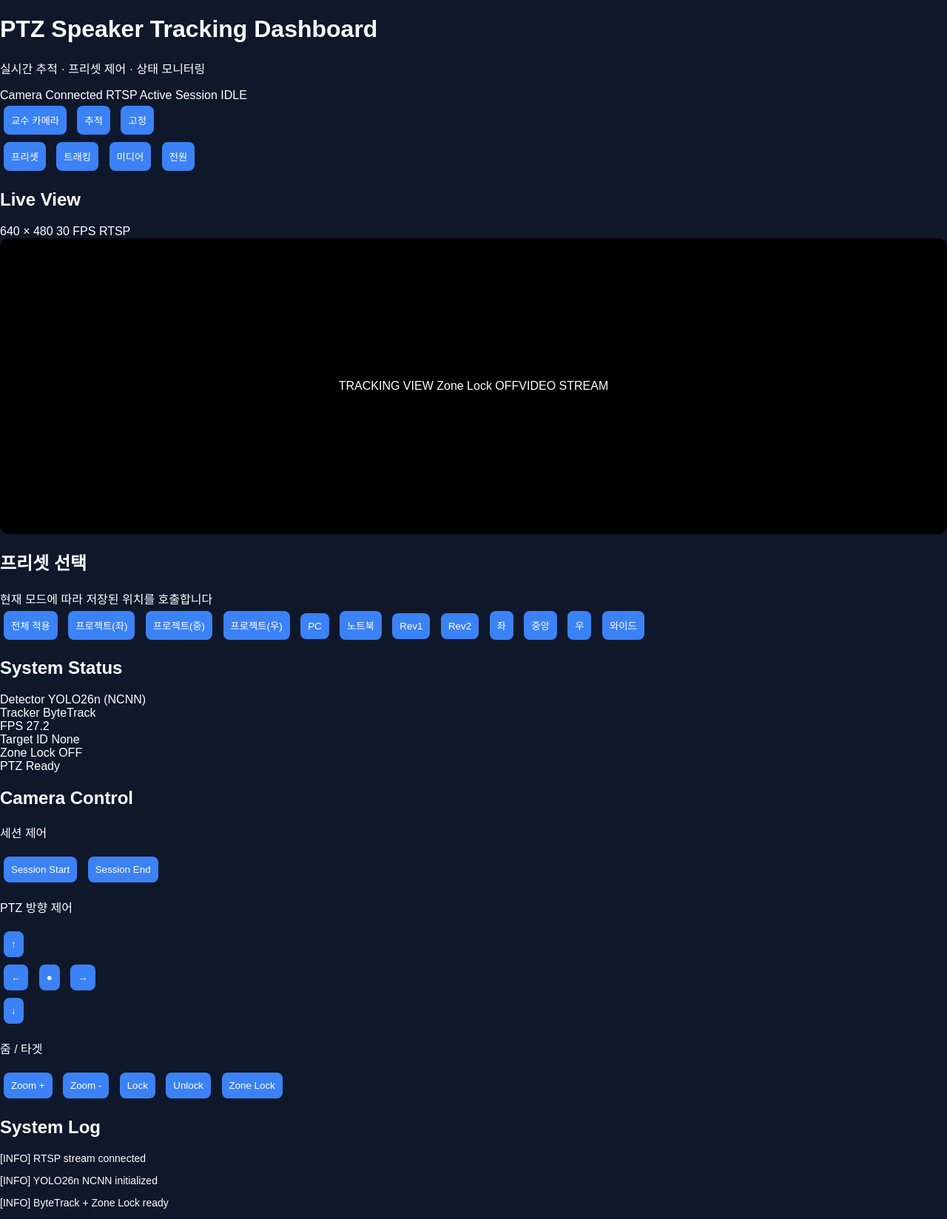
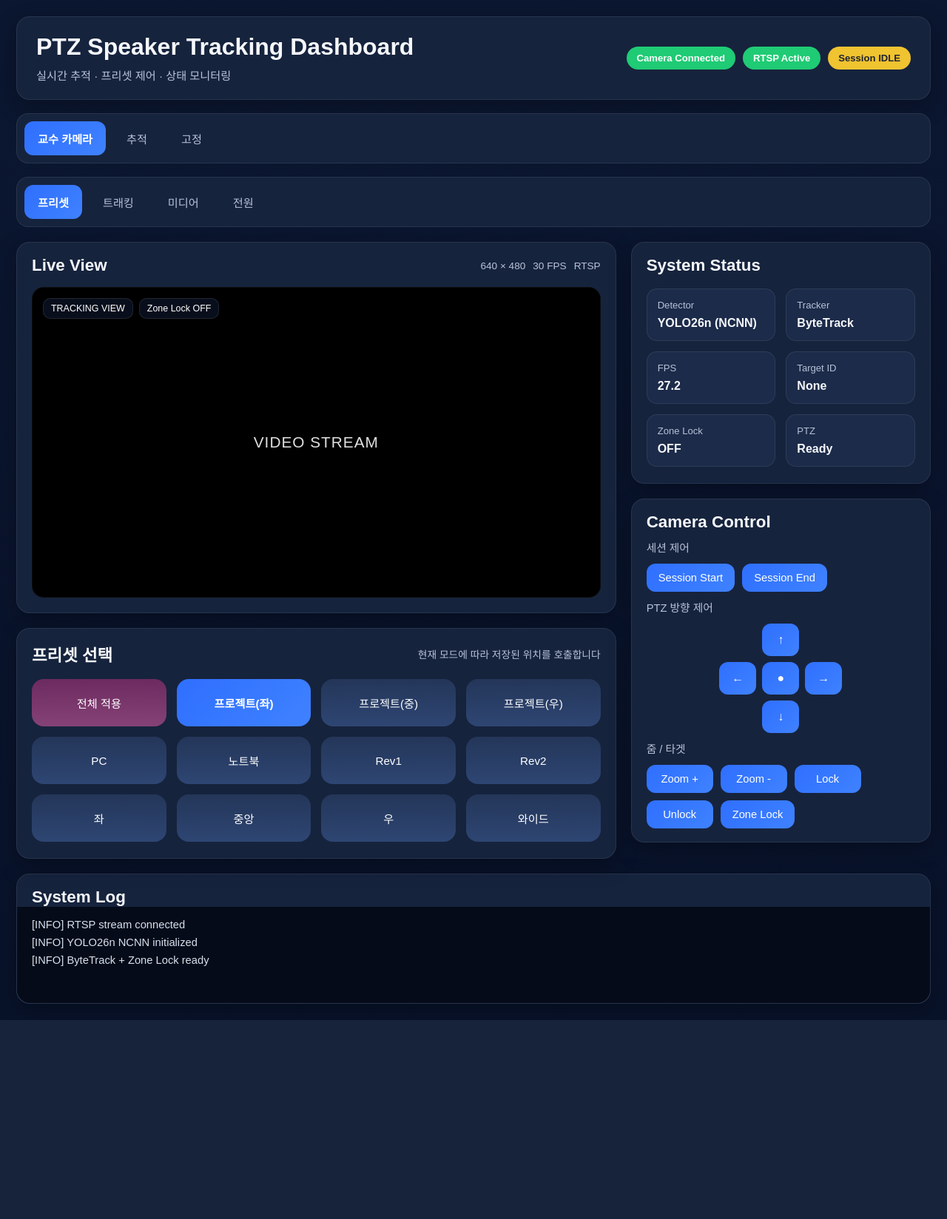
Before and after one commit to jaehyeon-s/PTZ_Speaker_Tracking, a FastAPI app: page / in a window 1280 px wide. Shown: the whole page at 74% size. After the commit the page ends 1379 px from the top, so only its background shows below. Run offline with FastAPI, Linux system fonts and the light colour scheme.

Commit message:
웹 대시보드 스타일

```diff
--- a/src/api/dashboard/static/css/style.css
+++ b/src/api/dashboard/static/css/style.css
@@ -1,97 +1,370 @@
+:root {
+    --bg-main: #081229;
+    --bg-panel: #16233d;
+    --bg-panel-2: #1c2b49;
+    --bg-dark: #050b18;
+    --line: rgba(255, 255, 255, 0.08);
+    --text-main: #f5f7fb;
+    --text-sub: #b8c2d9;
+    --accent: #2f6fff;
+    --accent-2: #3f82ff;
+    --success: #1fcb74;
+    --warning: #f0c330;
+    --danger: #ff5a6a;
+    --shadow: 0 10px 30px rgba(0, 0, 0, 0.25);
+    --radius: 18px;
+}
+
+* {
+    box-sizing: border-box;
+}
+
 body {
     margin: 0;
     font-family: Arial, sans-serif;
-    background-color: #0f172a;
+    background: linear-gradient(180deg, #0b1630 0%, #081229 100%);
+    color: var(--text-main);
+}
+
+.app-shell {
+    width: 100%;
+    min-height: 100vh;
+    padding: 22px;
+}
+
+.top-header {
+    display: flex;
+    justify-content: space-between;
+    align-items: center;
+    gap: 16px;
+    background: var(--bg-panel);
+    border: 1px solid var(--line);
+    border-radius: var(--radius);
+    padding: 22px 26px;
+    box-shadow: var(--shadow);
+}
+
+.title-area h1 {
+    margin: 0;
+    font-size: 2rem;
+}
+
+.title-area p {
+    margin: 8px 0 0;
+    color: var(--text-sub);
+    font-size: 0.95rem;
+}
+
+.header-status {
+    display: flex;
+    gap: 10px;
+    flex-wrap: wrap;
+}
+
+.badge {
+    display: inline-flex;
+    align-items: center;
+    justify-content: center;
+    padding: 8px 14px;
+    border-radius: 999px;
+    font-size: 0.82rem;
+    font-weight: 700;
     color: white;
 }
 
-/* 헤더 */
-.header {
+.badge.success {
+    background: var(--success);
+}
+
+.badge.warning {
+    background: var(--warning);
+    color: #1f2430;
+}
+
+.mode-bar,
+.sub-tab-bar {
+    display: flex;
+    gap: 10px;
+    margin-top: 18px;
+    background: var(--bg-panel);
+    border: 1px solid var(--line);
+    border-radius: 16px;
+    padding: 10px;
+}
+
+.mode-btn,
+.sub-tab {
+    border: none;
+    background: transparent;
+    color: var(--text-sub);
+    padding: 12px 18px;
+    border-radius: 12px;
+    font-size: 0.95rem;
+    cursor: pointer;
+    transition: 0.2s ease;
+}
+
+.mode-btn:hover,
+.sub-tab:hover {
+    background: rgba(255, 255, 255, 0.06);
+    color: var(--text-main);
+}
+
+.mode-btn.active,
+.sub-tab.active {
+    background: linear-gradient(135deg, var(--accent) 0%, var(--accent-2) 100%);
+    color: white;
+    font-weight: 700;
+}
+
+.dashboard-grid {
+    display: grid;
+    grid-template-columns: 1.9fr 0.95fr;
+    gap: 20px;
+    margin-top: 20px;
+}
+
+.left-panel,
+.right-panel {
+    display: flex;
+    flex-direction: column;
+    gap: 20px;
+}
+
+.video-card,
+.preset-card,
+.status-card,
+.control-card,
+.log-card {
+    background: var(--bg-panel);
+    border: 1px solid var(--line);
+    border-radius: var(--radius);
+    box-shadow: var(--shadow);
+}
+
+.card-header {
     display: flex;
     justify-content: space-between;
     align-items: center;
-    padding: 15px 30px;
-    background: #1e293b;
+    gap: 10px;
+    padding: 18px 20px 0;
 }
 
-.status-bar .badge {
-    padding: 6px 12px;
-    margin-left: 10px;
-    border-radius: 8px;
-    font-size: 12px;
+.card-header h2 {
+    margin: 0;
+    font-size: 1.4rem;
 }
 
-.green { background: #22c55e; }
-.yellow { background: #facc15; }
-
-/* 메인 */
-.main {
-    display: flex;
-    padding: 20px;
+.muted-text {
+    color: var(--text-sub);
+    font-size: 0.86rem;
 }
 
-/* 영상 */
-.video-section {
-    flex: 2;
+.video-meta {
+    display: flex;
+    gap: 10px;
+    flex-wrap: wrap;
+    color: var(--text-sub);
+    font-size: 0.85rem;
 }
 
 .video-box {
-    height: 400px;
-    background: black;
+    position: relative;
+    margin: 16px 20px 20px;
+    height: 420px;
+    border-radius: 16px;
+    overflow: hidden;
+    background: #000;
+    border: 1px solid rgba(255, 255, 255, 0.05);
+}
+
+.video-placeholder {
+    width: 100%;
+    height: 100%;
     display: flex;
     align-items: center;
     justify-content: center;
-    border-radius: 12px;
+    font-size: 1.3rem;
+    letter-spacing: 1px;
+    color: rgba(255, 255, 255, 0.88);
 }
 
-/* 오른쪽 */
-.side-panel {
-    flex: 1;
-    margin-left: 20px;
+.video-overlay {
+    position: absolute;
+    top: 14px;
+    left: 14px;
+    z-index: 2;
+    display: flex;
+    gap: 8px;
+    flex-wrap: wrap;
 }
 
-/* 카드 */
-.card {
-    background: #1e293b;
-    padding: 20px;
-    border-radius: 12px;
-    margin-bottom: 20px;
+.overlay-tag {
+    background: rgba(10, 18, 35, 0.8);
+    border: 1px solid rgba(255, 255, 255, 0.1);
+    color: white;
+    padding: 6px 10px;
+    border-radius: 10px;
+    font-size: 0.78rem;
 }
 
-/* 버튼 */
+.preset-grid {
+    display: grid;
+    grid-template-columns: repeat(4, 1fr);
+    gap: 14px;
+    padding: 18px 20px 22px;
+}
+
+.preset-btn {
+    min-height: 64px;
+    border: none;
+    border-radius: 16px;
+    background: linear-gradient(180deg, #243659 0%, #2e4673 100%);
+    color: white;
+    font-size: 0.95rem;
+    cursor: pointer;
+    transition: transform 0.15s ease, background 0.2s ease;
+}
+
+.preset-btn:hover {
+    transform: translateY(-2px);
+    background: linear-gradient(180deg, #2d4575 0%, #3c5f9b 100%);
+}
+
+.preset-btn.primary {
+    background: linear-gradient(180deg, #6c2b60 0%, #854276 100%);
+}
+
+.preset-btn.active {
+    background: linear-gradient(135deg, var(--accent) 0%, var(--accent-2) 100%);
+    font-weight: 700;
+}
+
+.status-grid {
+    display: grid;
+    grid-template-columns: repeat(2, 1fr);
+    gap: 14px;
+    padding: 18px 20px 22px;
+}
+
+.mini-status {
+    background: var(--bg-panel-2);
+    border: 1px solid var(--line);
+    border-radius: 14px;
+    padding: 14px;
+    display: flex;
+    flex-direction: column;
+    gap: 8px;
+}
+
+.mini-status .label {
+    color: var(--text-sub);
+    font-size: 0.82rem;
+}
+
+.mini-status .value {
+    font-size: 1rem;
+    font-weight: 700;
+}
+
+.control-card {
+    padding-bottom: 18px;
+}
+
+.control-group {
+    padding: 10px 20px 0;
+}
+
+.group-title {
+    margin: 0 0 12px;
+    color: var(--text-sub);
+    font-size: 0.92rem;
+}
+
+.btn-row {
+    display: flex;
+    gap: 10px;
+    flex-wrap: wrap;
+}
+
+.btn-row.multi button {
+    min-width: 90px;
+}
+
 button {
-    margin: 5px;
-    padding: 10px;
     border: none;
-    border-radius: 8px;
-    background: #3b82f6;
+    border-radius: 12px;
+    background: linear-gradient(135deg, var(--accent) 0%, var(--accent-2) 100%);
     color: white;
+    padding: 11px 16px;
+    font-size: 0.92rem;
     cursor: pointer;
+    transition: transform 0.15s ease, opacity 0.15s ease;
 }
 
 button:hover {
-    background: #2563eb;
+    transform: translateY(-1px);
+    opacity: 0.95;
 }
 
-/* PTZ */
-.ptz {
-    text-align: center;
-    margin: 10px 0;
+.ptz-pad {
+    display: flex;
+    flex-direction: column;
+    align-items: center;
+    gap: 8px;
 }
 
-.ptz div {
+.ptz-middle {
     display: flex;
-    justify-content: center;
+    gap: 8px;
 }
 
-/* 로그 */
-.log-panel {
-    background: #020617;
-    padding: 20px;
-    margin: 20px;
-    border-radius: 12px;
+.ptz-pad button {
+    min-width: 50px;
+    min-height: 44px;
+    font-size: 1rem;
 }
 
-#log-box {
-    font-size: 14px;
+.log-card {
+    margin-top: 20px;
 }
+
+.log-box {
+    padding: 16px 20px 22px;
+    min-height: 130px;
+    background: var(--bg-dark);
+    border-radius: 0 0 var(--radius) var(--radius);
+    font-size: 0.92rem;
+    color: #d8e0f0;
+}
+
+.log-box p {
+    margin: 0 0 8px;
+}
+
+@media (max-width: 1200px) {
+    .dashboard-grid {
+        grid-template-columns: 1fr;
+    }
+
+    .video-box {
+        height: 360px;
+    }
+}
+
+@media (max-width: 768px) {
+    .preset-grid,
+    .status-grid {
+        grid-template-columns: 1fr 1fr;
+    }
+
+    .top-header {
+        flex-direction: column;
+        align-items: flex-start;
+    }
+
+    .card-header {
+        flex-direction: column;
+        align-items: flex-start;
+    }
+}
```
